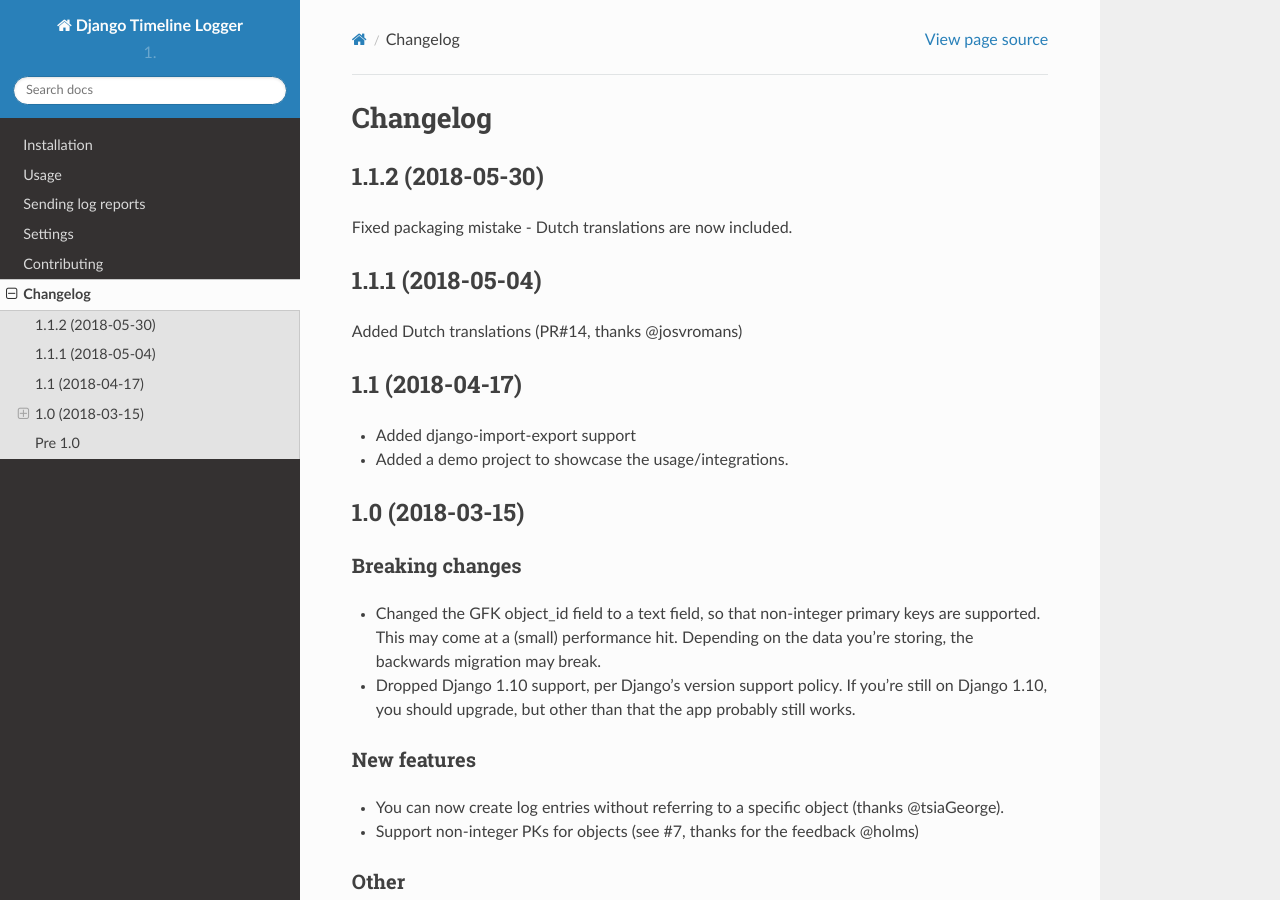
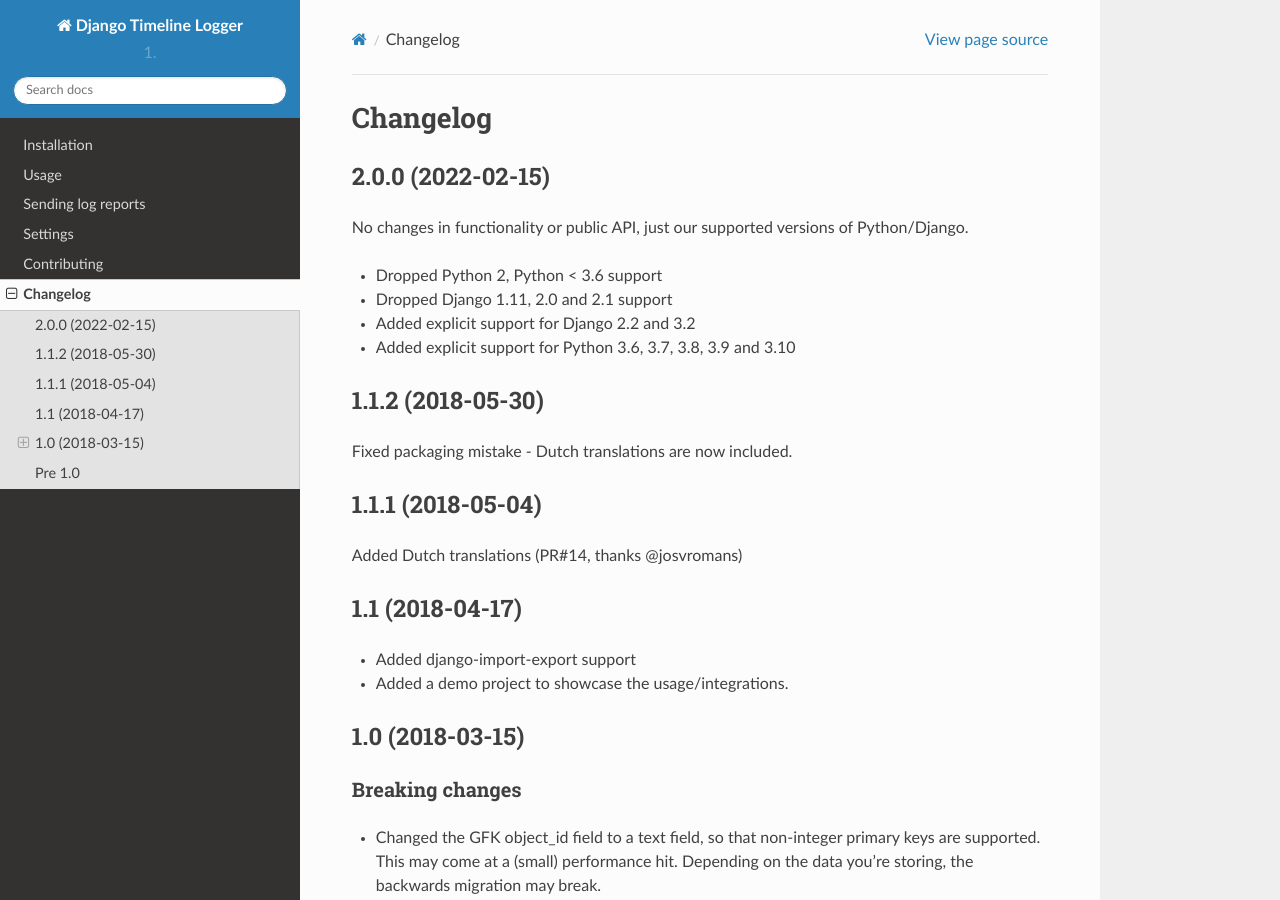
Before and after one commit to maykinmedia/django-timeline-logger, a Sphinx documentation site: the page built from docs/changelog.rst, in a window 1280 px wide and 900 px high. Built offline with Sphinx 7.4.7 and the Read the Docs theme 2.0.0, drawn with Linux system fonts in a browser that asks for light colours.

Commit message:
:pencil: Update project urls + changelog

```diff
--- a/docs/changelog.rst
+++ b/docs/changelog.rst
@@ -1,6 +1,16 @@
 =========
 Changelog
 =========
+
+2.0.0 (2022-02-15)
+==================
+
+No changes in functionality or public API, just our supported versions of Python/Django.
+
+* Dropped Python 2, Python < 3.6 support
+* Dropped Django 1.11, 2.0 and 2.1 support
+* Added explicit support for Django 2.2 and 3.2
+* Added explicit support for Python 3.6, 3.7, 3.8, 3.9 and 3.10
 
 1.1.2 (2018-05-30)
 ==================
```
Also changed, not shown: setup.cfg (+6 -1 lines).
